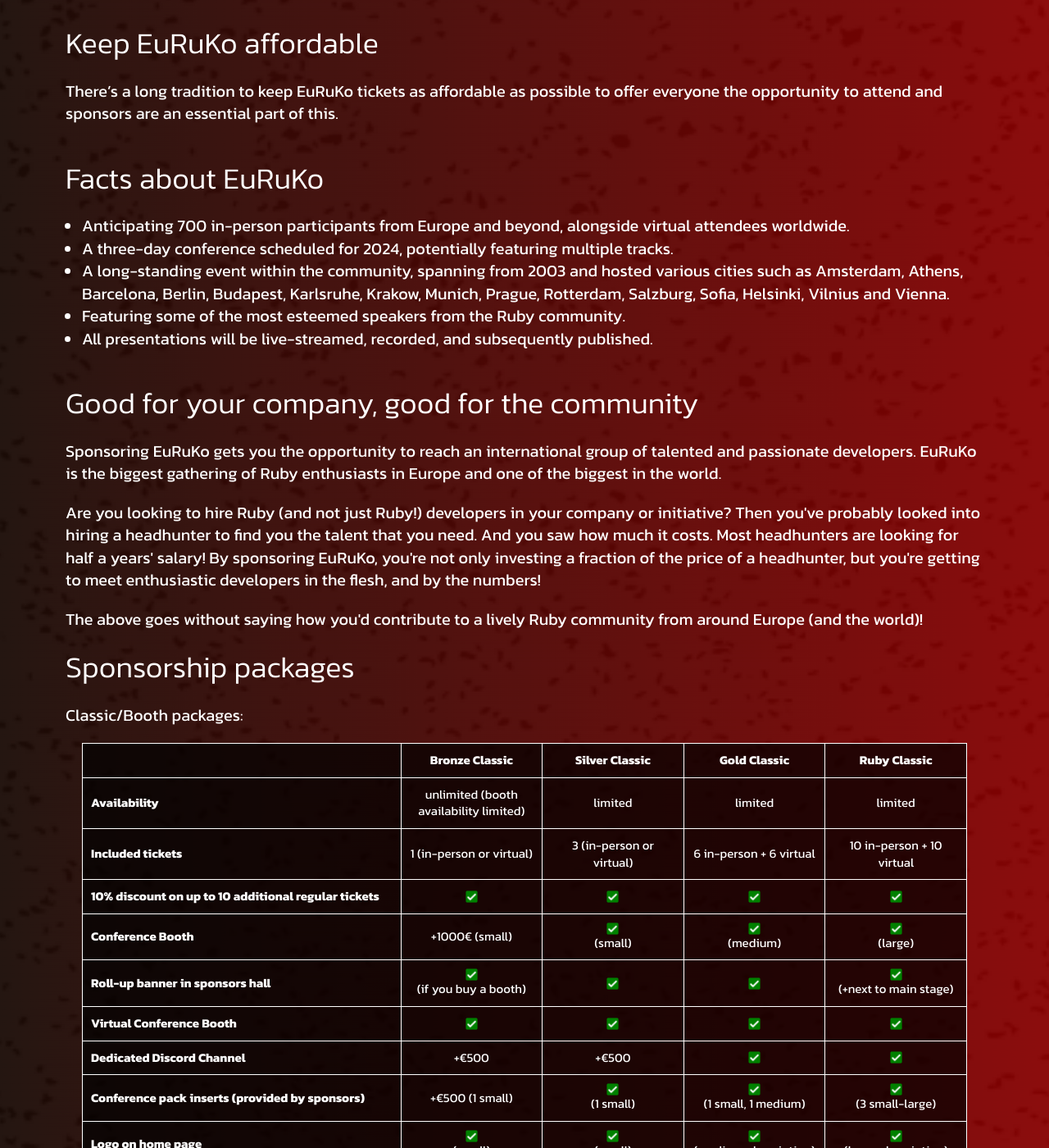
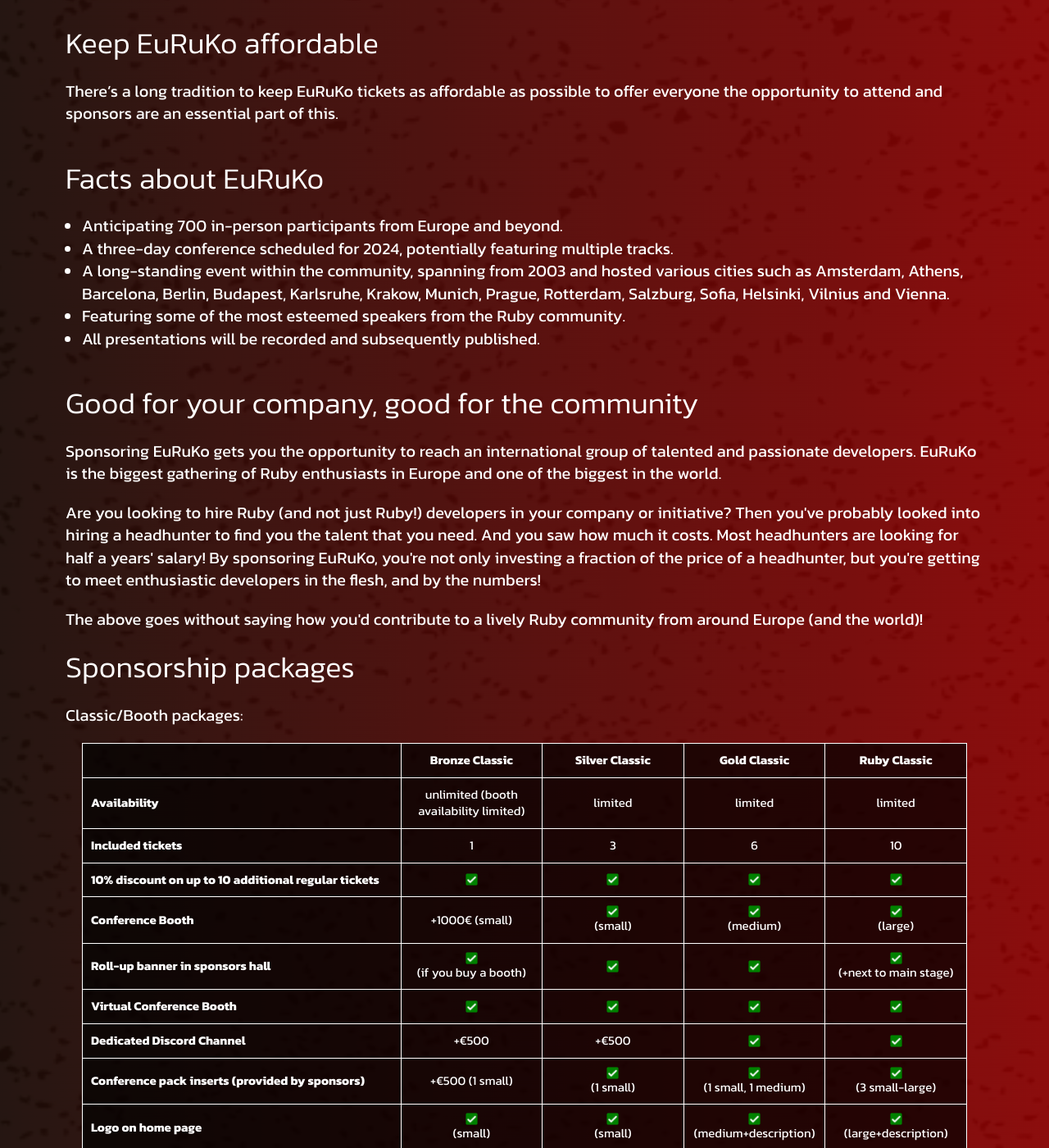
Before and after one commit to euruko/2024.euruko.org, a Jekyll site: the page built from sponsoring.html, in a window 1280 px wide and 1400 px high, scrolled down 540 px. Shown: the whole window at 82% size. Built offline with Jekyll 4.4.1, drawn with Linux system fonts in a browser that asks for light colours; comment, search, counter and statistics services are not loaded; some of the changed text lies outside the part shown.

Commit message:
in person

```diff
--- a/sponsoring.html
+++ b/sponsoring.html
@@ -29,13 +29,13 @@
       </p>
       <h4 class="section__subtitle">Facts about EuRuKo</h4>
       <ul class="section__list mb--4">
-        <li>Anticipating 700 in-person participants from Europe and beyond, alongside virtual attendees worldwide.</li>
+        <li>Anticipating 700 in-person participants from Europe and beyond.</li>
         <li>A three-day conference scheduled for 2024, potentially featuring multiple tracks.</li>
         <li>
           A long-standing event within the community, spanning from 2003 and hosted various cities such as Amsterdam, Athens, Barcelona, Berlin, Budapest, Karlsruhe, Krakow, Munich, Prague, Rotterdam, Salzburg, Sofia, Helsinki, Vilnius and Vienna.
         </li>
         <li>Featuring some of the most esteemed speakers from the Ruby community.</li>
-        <li>All presentations will be live-streamed, recorded, and subsequently published.</li>
+        <li>All presentations will be recorded and subsequently published.</li>
       </ul>
       <h4 class="section__subtitle">Good for your company, good for the community</h4>
       <p class="section__text mb--2">
@@ -94,10 +94,10 @@
             </tr>
             <tr>
               <th>Included tickets</th>
-              <td class="center">1 (in-person or virtual)</td>
-              <td class="center">3 (in-person or virtual)</td>
-              <td class="center">6 in-person + 6 virtual</td>
-              <td class="center">10 in-person + 10 virtual</td>
+              <td class="center">1</td>
+              <td class="center">3</td>
+              <td class="center">6</td>
+              <td class="center">10</td>
             </tr>
             <tr>
               <th>10% discount on up to 10 additional regular tickets</th>
@@ -170,7 +170,7 @@
               <td class="center"><img src="/assets/images/yes.png" /> (shared+3 times)</td>
             </tr>
             <tr>
-              <th>Job ads (website, discord, virtual platform)</th>
+              <th>Job ads (website, discord, networking platform)</th>
               <td class="center">1 job, 200 chars</td>
               <td class="center">2 jobs, 200 chars</td>
               <td class="center">3 jobs, 200 chars</td>
@@ -265,7 +265,7 @@
               <td>&nbsp;</td>
             </tr>
             <tr>
-              <th>Job ads (website, discord, virtual platform) - (optional)</th>
+              <th>Job ads (website, discord, networking platform) - (optional)</th>
               <td class="center">+&euro;500 (1 job, 200 chars)</td>
               <td class="center">1 job, 200 chars</td>
               <td class="center">2 jobs, 200 chars</td>
@@ -273,10 +273,10 @@
             </tr>
             <tr>
               <th>Included tickets (optional)</th>
-              <td class="center">1 (in-person or virtual)</td>
-              <td class="center">1 (in-person or virtual)</td>
-              <td class="center">2 (in-person or virtual)</td>
-              <td class="center">4 (in-person or virtual)</td>
+              <td class="center">1</td>
+              <td class="center">1</td>
+              <td class="center">2</td>
+              <td class="center">4</td>
             </tr>
             <tr>
               <th>Virtual Conference Booth (optional)</th>
@@ -330,7 +330,7 @@
               <td class="center"><img src="/assets/images/yes.png" /></td>
               <td class="center"><img src="/assets/images/yes.png" /> (shared+once)</td>
               <td class="center"><img src="/assets/images/yes.png" /></td>
-              <td class="center">1 (in-person or virtual)</td>
+              <td class="center">1</td>
             </tr>
             <tr>
               <th>1 x Coffee Break (calculated on basis of 700 participants)</th>
@@ -339,7 +339,7 @@
               <td class="center"><img src="/assets/images/yes.png" /></td>
               <td class="center"><img src="/assets/images/yes.png" /> (shared+once)</td>
               <td class="center"><img src="/assets/images/yes.png" /></td>
-              <td class="center">1 (in-person or virtual)</td>
+              <td class="center">1</td>
             </tr>
             <tr>
               <th>(Any) Speaker Travel & Accommodation</th>
@@ -348,7 +348,7 @@
               <td class="center"><img src="/assets/images/yes.png" /> (travel sponsor)</td>
               <td class="center"><img src="/assets/images/yes.png" /> (shared)</td>
               <td class="center"><img src="/assets/images/yes.png" /></td>
-              <td class="center">1 (in-person or virtual)</td>
+              <td class="center">1</td>
             </tr>
             <tr>
               <th>T-Shirt & Goodies</th>
@@ -357,7 +357,7 @@
               <td class="center"><img src="/assets/images/yes.png" /> (goodies sponsor)</td>
               <td class="center"><img src="/assets/images/yes.png" /> (shared)</td>
               <td class="center"><img src="/assets/images/yes.png" /></td>
-              <td class="center">1 (in-person or virtual)</td>
+              <td class="center">1</td>
             </tr>
             <tr>
               <th>Anonymous support</th>
@@ -366,7 +366,7 @@
               <td class="center"><img src="/assets/images/no.png" /></td>
               <td class="center"><img src="/assets/images/no.png" /></td>
               <td class="center"><img src="/assets/images/no.png" /></td>
-              <td class="center">1 (in-person or virtual)</td>
+              <td class="center">1</td>
             </tr>
             <tr>
               <th>Party & Drinks</th>
@@ -375,7 +375,7 @@
               <td class="center"><img src="/assets/images/yes.png" /> (party & drinks sponsor)</td>
               <td class="center"><img src="/assets/images/yes.png" /> (shared+once)</td>
               <td class="center"><img src="/assets/images/yes.png" /></td>
-              <td class="center">1 (in-person or virtual)</td>
+              <td class="center">1</td>
             </tr>
 
           </tbody>
```
Also changed, not shown: 1 other file.
